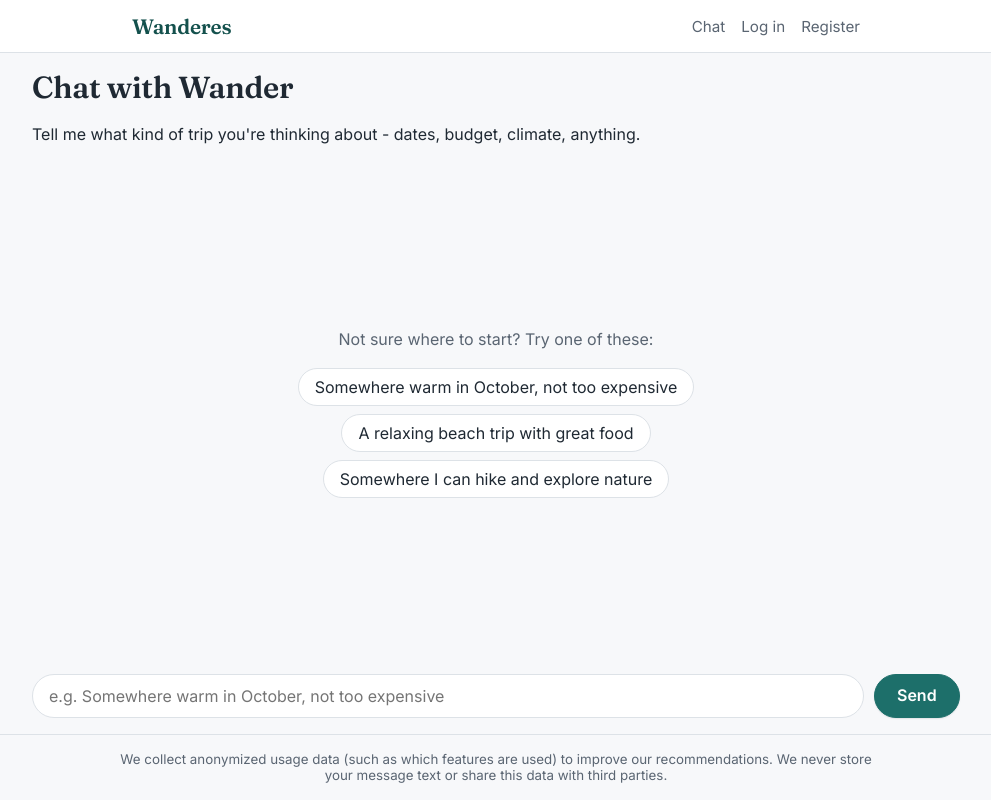
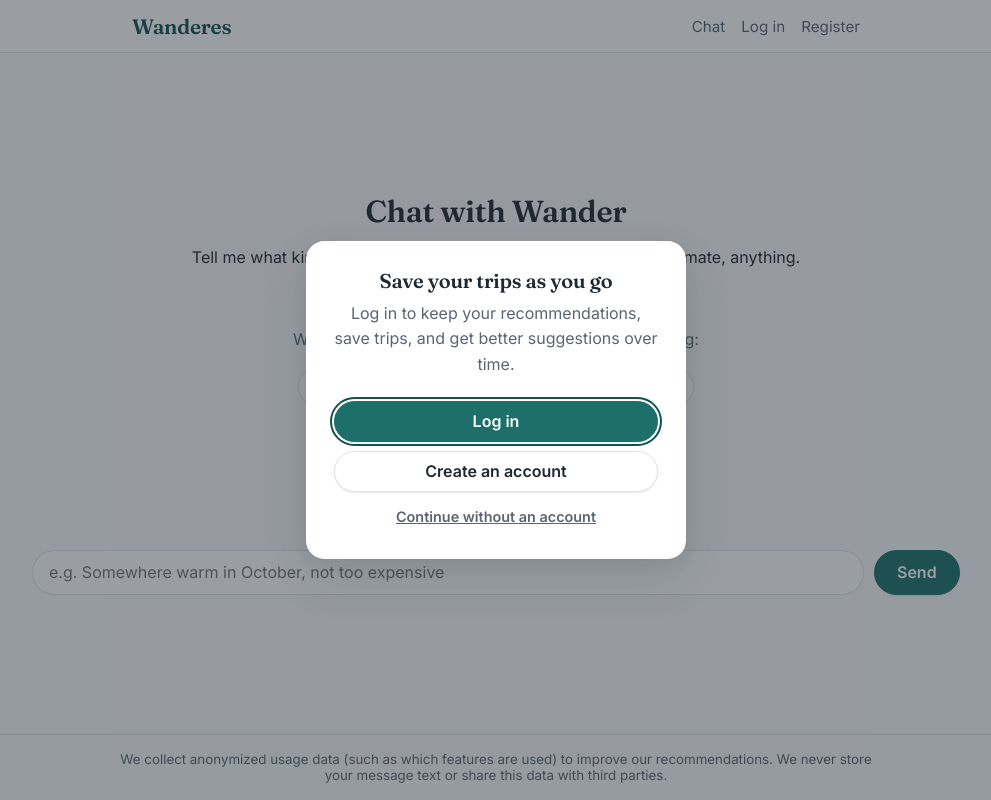
Before and after one commit to wanderes-dev/wanderes, a Django app: page /chat/ in a window 1280 px wide. Shown: the whole page, without its empty margins (144-1135 px from the left). Run offline with Django 5.2, Linux system fonts and the light colour scheme; parts of the project's set-up code (start-up, migrations or seed data) failed here and were passed over.

Commit message:
Add ChatGPT-style centered chat layout and soft login prompt modal
Chat now centers vertically on the empty state and snaps to the
standard top-pinned layout once a conversation starts, matching the
requested ChatGPT-style feel. Anonymous visitors get a dismissible
login prompt (not a hard gate - chat still works fully anonymously)
shown once per session, with a "Continue without an account" escape
hatch. Also two small humanization tweaks to landing icons and chat
empty-state copy.

Co-Authored-By: Claude Sonnet 5 <noreply@anthropic.com>

```diff
--- a/ai/templates/ai/chat.html
+++ b/ai/templates/ai/chat.html
@@ -24,6 +24,7 @@
     }
     .chat-header {
         flex-shrink: 0;
+        transition: opacity 0.2s ease;
     }
     .chat-messages {
         flex: 1 1 auto;
@@ -32,6 +33,22 @@
         flex-direction: column;
         gap: 0.75rem;
         padding: 0.5rem 0;
+    }
+    /* Before the first message, the whole page centers as one group
+       (header + empty-state + input) instead of pinning the input to
+       the bottom with a big empty gap above it - the familiar
+       "new conversation" layout, direct request 2026-09-02. Once a
+       message is sent, .chat-empty is removed and the layout reverts to
+       the standard pinned-input/scrolling-messages shape below. */
+    .chat-page.chat-empty {
+        justify-content: center;
+    }
+    .chat-page.chat-empty .chat-messages {
+        flex: 0 1 auto;
+        overflow: visible;
+    }
+    .chat-page.chat-empty .chat-header {
+        text-align: center;
     }
     /* .chat-bubble and .recommendation-card* live in static/css/main.css -
        shared with the landing page's product preview, see 2026-09-01
@@ -99,9 +116,77 @@
     @media (max-width: 480px) {
         .chat-page { padding: 0.5rem; }
     }
+
+    /* Login prompt modal - shown once per browser session to a signed-out
+       visitor entering chat (direct request, 2026-09-02), never a hard
+       gate: dismissing it, however the traveler chooses to, lets the
+       conversation carry on exactly as it already does anonymously. */
+    #login-prompt-modal {
+        border: none;
+        border-radius: var(--radius-lg);
+        box-shadow: var(--shadow-lg);
+        padding: 0;
+        max-width: 380px;
+        width: calc(100% - 2rem);
+    }
+    #login-prompt-modal::backdrop {
+        background: rgba(31, 41, 51, 0.45);
+    }
+    .login-prompt-body {
+        padding: 1.75rem;
+        text-align: center;
+    }
+    .login-prompt-body h2 {
+        margin: 0 0 0.5rem;
+        font-size: 1.25rem;
+    }
+    .login-prompt-body p {
+        color: var(--color-text-muted);
+        margin: 0 0 1.5rem;
+    }
+    .login-prompt-actions {
+        display: flex;
+        flex-direction: column;
+        gap: 0.6rem;
+    }
+    .login-prompt-actions .btn {
+        width: 100%;
+        text-align: center;
+        justify-content: center;
+    }
+    .login-prompt-skip {
+        background: none;
+        border: none;
+        box-shadow: none;
+        color: var(--color-text-muted);
+        text-decoration: underline;
+        font-size: 0.9rem;
+        padding: 0.4rem;
+        cursor: pointer;
+    }
+    .login-prompt-skip:hover {
+        color: var(--color-text);
+        transform: none;
+        box-shadow: none;
+        background: none;
+    }
 </style>
 
-<div class="chat-page">
+{% if not user.is_authenticated %}
+<dialog id="login-prompt-modal">
+    <div class="login-prompt-body">
+        <h2>Save your trips as you go</h2>
+        <p>Log in to keep your recommendations, save trips, and get better suggestions over time.</p>
+        <div class="login-prompt-actions">
+            <a href="{% url 'users:login' %}" class="btn">Log in</a>
+            <a href="{% url 'users:register' %}" class="btn btn-secondary">Create an account</a>
+            <button type="button" id="login-prompt-skip" class="login-prompt-skip">Continue without an account</button>
+        </div>
+    </div>
+</dialog>
+{% endif %}
+
+<div class="chat-page chat-empty" id="chat-page">
     <div class="chat-header">
         <h1>Chat with Wander</h1>
         <p>Tell me what kind of trip you're thinking about - dates, budget, climate, anything.</p>
@@ -109,7 +194,7 @@
 
     <div id="chat-messages" class="chat-messages">
         <div id="chat-empty-state" class="chat-empty-state">
-            <p class="chat-empty-hint">Not sure where to start? Try one of these:</p>
+            <p class="chat-empty-hint">Where should we send you? A few ideas to get going:</p>
             <div class="chat-suggestions">
                 <button type="button" class="chat-suggestion-chip">Somewhere warm in October, not too expensive</button>
                 <button type="button" class="chat-suggestion-chip">A relaxing beach trip with great food</button>
@@ -325,11 +410,13 @@
     }
 
     const emptyState = document.getElementById("chat-empty-state");
+    const chatPage = document.getElementById("chat-page");
 
     async function sendMessage(message) {
         if (emptyState) {
             emptyState.remove();
         }
+        chatPage.classList.remove("chat-empty");
         addBubble(message, "user");
         const loadingBubble = addBubble(randomLoadingMessage(), "loading");
         setLoading(true);
@@ -419,6 +506,50 @@
             input.focus();
         });
     });
+
+    // Login prompt modal (2026-09-02, direct request) - a soft nudge for
+    // signed-out visitors, never a hard gate: chat already works fully
+    // anonymously, so dismissing this (by choice, backdrop click, or Esc)
+    // just lets the conversation continue exactly as before. Shown once
+    // per browser session, not on every visit - sessionStorage rather
+    // than a cookie/DB flag since this is purely a per-tab-session UI
+    // nicety, nothing worth persisting server-side or across devices.
+    const loginModal = document.getElementById("login-prompt-modal");
+    if (loginModal) {
+        const SESSION_KEY = "wanderes:loginPromptSeen";
+        try {
+            if (!sessionStorage.getItem(SESSION_KEY)) {
+                loginModal.showModal();
+            }
+        } catch (storageError) {
+            // Private-browsing/storage-disabled contexts throw - just skip
+            // the modal rather than blocking chat over a UI nicety.
+        }
+
+        // Called directly from every dismissal path below, rather than
+        // relying solely on the dialog's own "close" event - confirmed
+        // live that a script-driven .close() doesn't reliably fire it in
+        // every environment, so this can't be the only place the session
+        // flag gets recorded.
+        function markSeenAndClose() {
+            try {
+                sessionStorage.setItem(SESSION_KEY, "1");
+            } catch (storageError) {
+                // Nothing to do - worst case the modal reappears next visit.
+            }
+            if (loginModal.open) {
+                loginModal.close();
+            }
+        }
+        document.getElementById("login-prompt-skip").addEventListener("click", markSeenAndClose);
+        loginModal.addEventListener("cancel", markSeenAndClose);
+        loginModal.addEventListener("close", markSeenAndClose);
+        loginModal.addEventListener("click", function (event) {
+            if (event.target === loginModal) {
+                markSeenAndClose();
+            }
+        });
+    }
 })();
 </script>
 {% endblock %}
--- a/core/templates/core/landing.html
+++ b/core/templates/core/landing.html
@@ -57,12 +57,12 @@
             <p>{% trans "Describe your ideal trip in your own words - budget, climate, pace, who's coming. No forms, no filters to configure." %}</p>
         </div>
         <div class="landing-step">
-            <div class="landing-step-icon" aria-hidden="true">📍</div>
+            <div class="landing-step-icon" aria-hidden="true">🧭</div>
             <h3>{% trans "Get destinations that fit" %}</h3>
             <p>{% trans "Real recommendations grounded in real climate and cost data - not a generic list of trending places." %}</p>
         </div>
         <div class="landing-step">
-            <div class="landing-step-icon" aria-hidden="true">✓</div>
+            <div class="landing-step-icon" aria-hidden="true">💡</div>
             <h3>{% trans "See exactly why" %}</h3>
             <p>{% trans "Every suggestion comes with a clear, honest explanation of why it matches what you asked for." %}</p>
         </div>
```
Also changed, not shown: ai/tests/test_views.py (+23 -0 lines), documentation/DEVELOPMENT_LOG.md (+18 -0 lines), documentation/PROJECT_STATE.md (+7 -1 lines).
